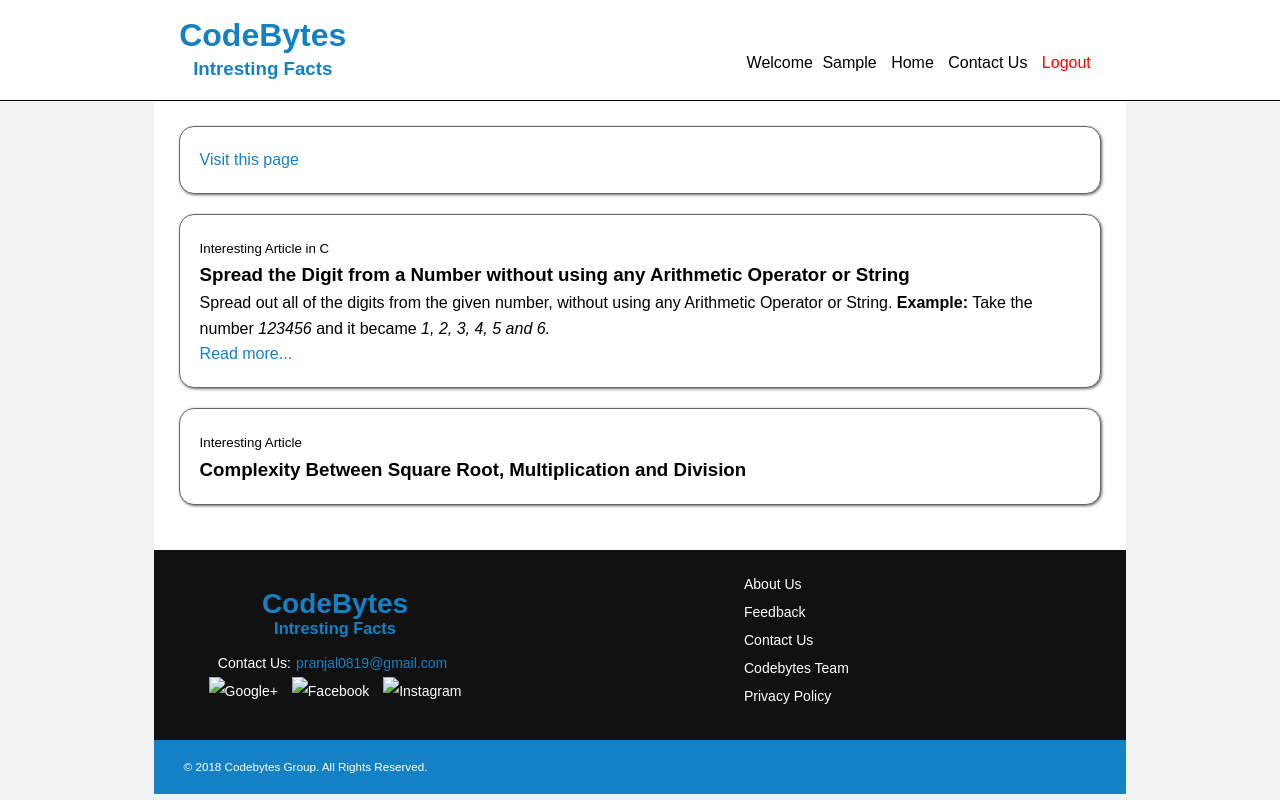
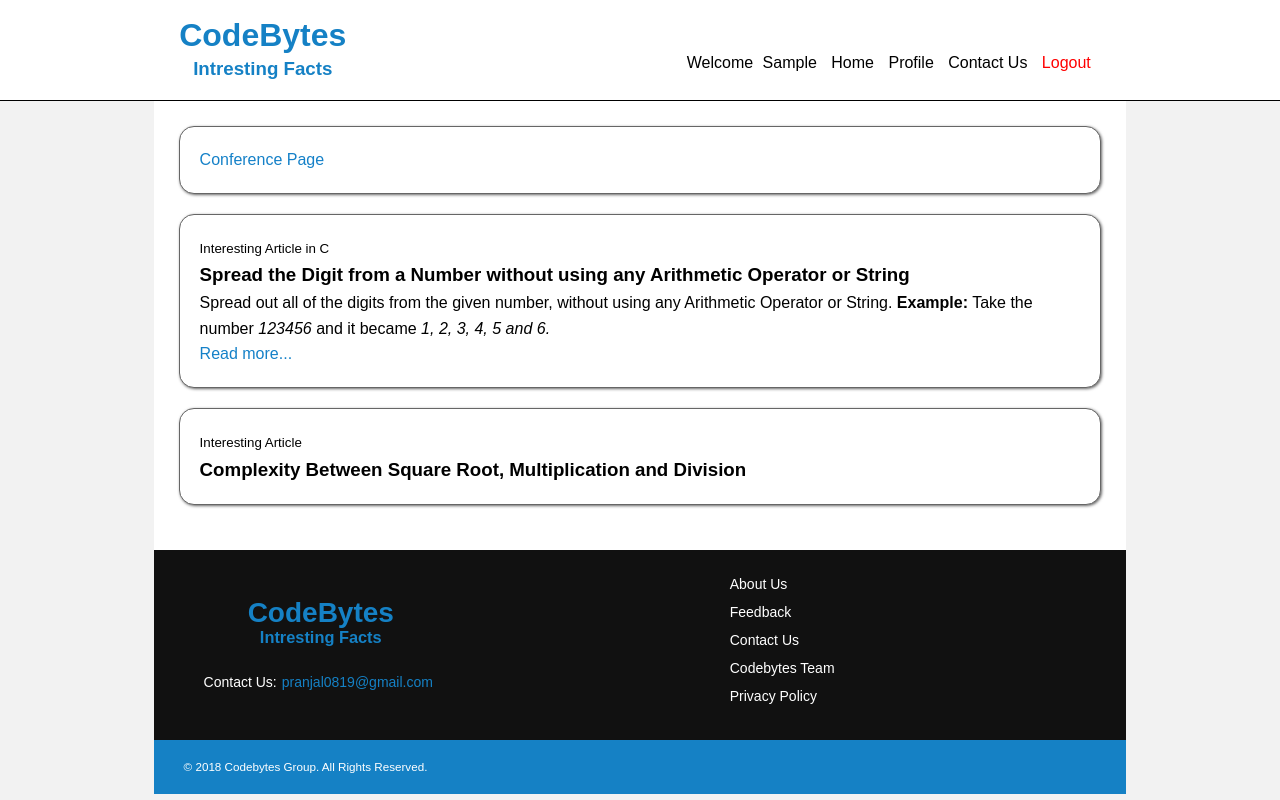
Before and after one commit to pranjal0819/Codebytes, a Django app: page / in a window 1280 px wide. Run offline with Django 3.2, Linux system fonts and the light colour scheme; the visitor is signed in with stand-in values (Sample User, id 1).

Commit message:
7th commit

```diff
--- a/src/templates/base.html
+++ b/src/templates/base.html
@@ -23,12 +23,13 @@
 						<li>Welcome <a href="{% url 'welcome' %}">{{ user.first_name }}</a></li>
 					{% endif %}
 					<li><a href="{% url 'home' %}">Home</a></li>
-					<li><a href="mailto:pranjal0819@gmail.com">Contact Us</a></li>
 					{% if user.is_authenticated %}
+						<li><a href="{% url 'userprofile' %}">Profile</a></li>
+						<li><a href="mailto:pranjal0819@gmail.com">Contact Us</a></li>
 						<a href="{% url 'logout' %}" style="color: red">Logout</a>
 					{% else %}
-						<li><a href="{% url 'login' %}">Login</a></li>
-						<li><a href="{% url 'signup' %}">Signup</a></li>
+						<li><a href="mailto:pranjal0819@gmail.com">Contact Us</a></li>
+						<li><a href="{% url 'login' %}">Login</a>/<a href="{% url 'signup' %}">Signup</a></li>
 					{% endif %}
 				</ul>
 			</div>
@@ -48,9 +49,6 @@
 				<div class="frame_102">
 					<ul>
 						<li>Contact Us:<a href="mailto:pranjal0819@gmail.com"><font color="#1581C5">pranjal0819@gmail.com</font></a></li><br>
-						<li><a href="" target="_blank"><img src="" height="25px" alt="Google+"></a></li>
-						<li><a href="" target="_blank"><img src="" height="25px" alt="Facebook"></a></li>
-						<li><a href="" target="_blank"><img src="" height="25px" alt="Instagram"></a></li>
 					</ul>
 				</div>
 			</div>
--- a/src/templates/index.html
+++ b/src/templates/index.html
@@ -4,7 +4,7 @@
 
 {% block content %}
 		<div class="frame_artical" style="order: 1;">
-			<a href="{% url 'welcome' %}">Visit this page</a>
+			<a href="{% url 'welcome' %}">Conference Page</a>
 		</div>
 		<!--<div class="frame_artical" style="order: 3;">
 			<small>Initiant Deletion for Windows</small>
```
